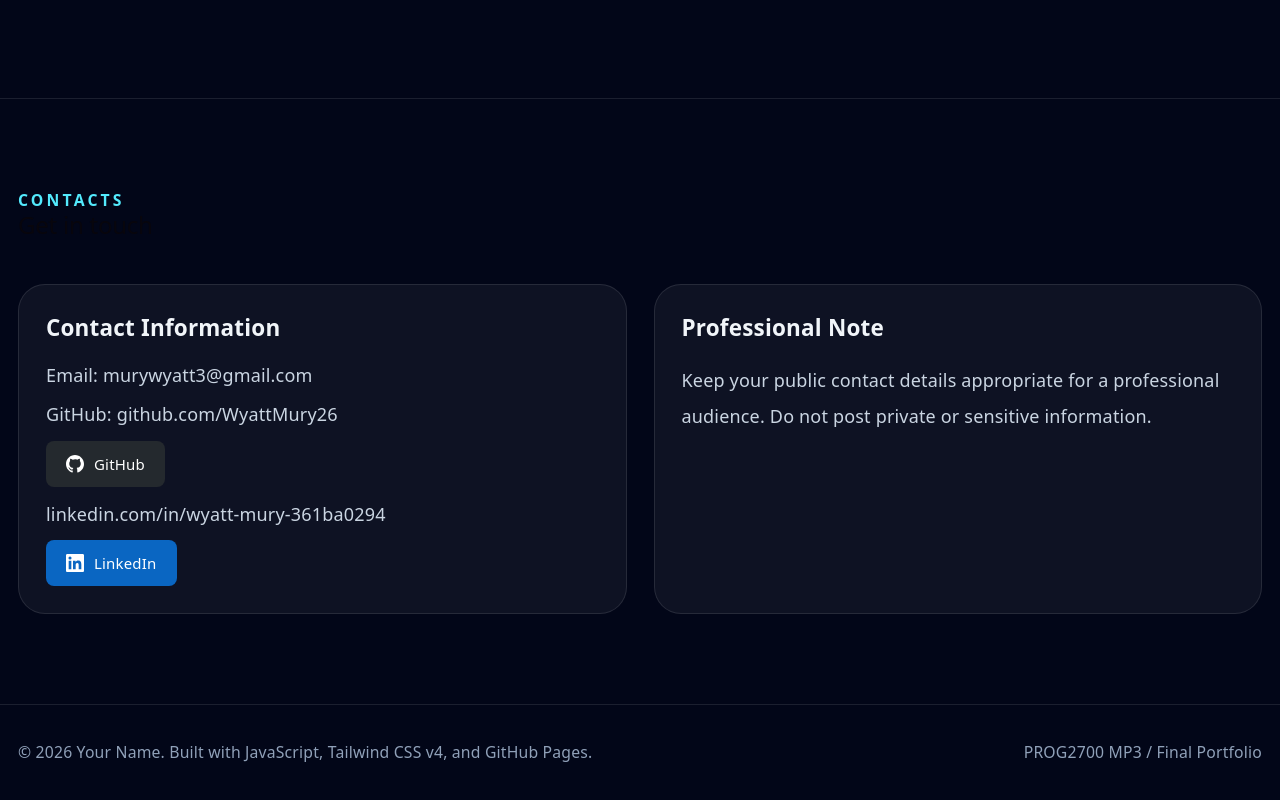
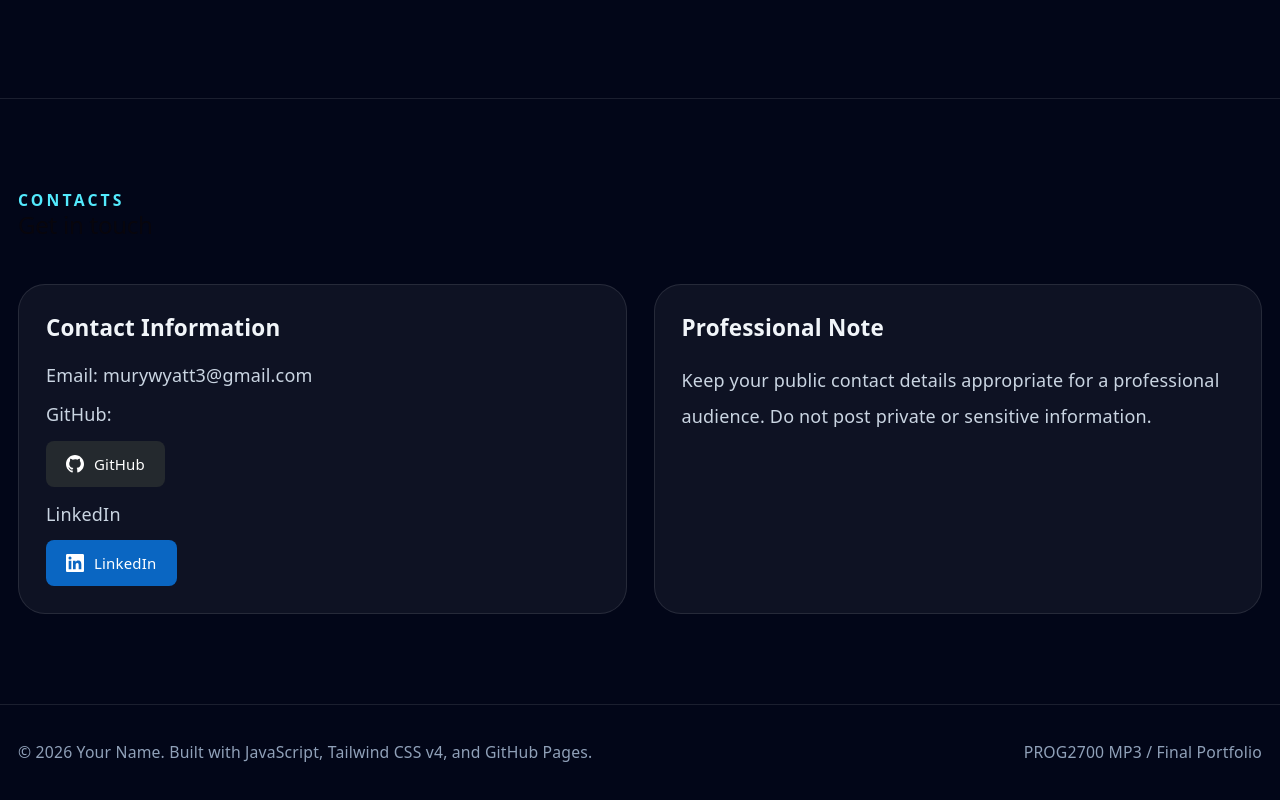
Before and after one commit to WyattMury26/WyattMury-Portfolio, a website built with Vite: page index.html in a window 1280 px wide. Shown: the part 2531-3331 px from the top of the page. Built offline with nearby package versions, Linux system fonts and the light colour scheme; no server answers.

Commit message:
changes to html

```diff
--- a/index.html
+++ b/index.html
@@ -183,14 +183,14 @@
               <li>Email: murywyatt3@gmail.com</li>
               </a>
 
-              <li>GitHub: github.com/WyattMury26</li>
+              <li>GitHub:</li>
               <a href="https://github.com/WyattMury26" target="_blank" rel="noopener noreferrer" style="display: inline-flex; align-items: center; gap: 10px; background: #24292e; color: #fff; text-decoration: none; padding: 10px 20px; border-radius: 8px; font-size: 15px; font-weight: 500;">
                 <svg xmlns="http://www.w3.org/2000/svg" width="18" height="18" viewBox="0 0 24 24" fill="white"><path d="M12 0C5.374 0 0 5.373 0 12c0 5.302 3.438 9.8 8.207 11.387.599.111.793-.261.793-.577v-2.234c-3.338.726-4.033-1.416-4.033-1.416-.546-1.387-1.333-1.756-1.333-1.756-1.089-.745.083-.729.083-.729 1.205.084 1.839 1.237 1.839 1.237 1.07 1.834 2.807 1.304 3.492.997.107-.775.418-1.305.762-1.604-2.665-.305-5.467-1.334-5.467-5.931 0-1.311.469-2.381 1.236-3.221-.124-.303-.535-1.524.117-3.176 0 0 1.008-.322 3.301 1.23A11.509 11.509 0 0 1 12 5.803c1.02.005 2.047.138 3.006.404 2.291-1.552 3.297-1.23 3.297-1.23.653 1.653.242 2.874.118 3.176.77.84 1.235 1.911 1.235 3.221 0 4.609-2.807 5.624-5.479 5.921.43.372.823 1.102.823 2.222v3.293c0 .319.192.694.801.576C20.566 21.797 24 17.3 24 12c0-6.627-5.373-12-12-12z"/></svg>
                   GitHub
               </a>
 
 
-              <li>linkedin.com/in/wyatt-mury-361ba0294</li>
+              <li>LinkedIn</li>
               <a href="https://www.linkedin.com/in/wyatt-mury-361ba0294" target="_blank" rel="noopener noreferrer" style="display: inline-flex; align-items: center; gap: 10px; background: #0A66C2; color: #fff; text-decoration: none; padding: 10px 20px; border-radius: 8px; font-size: 15px; font-weight: 500;">
                 <svg xmlns="http://www.w3.org/2000/svg" width="18" height="18" viewBox="0 0 24 24" fill="white"><path d="M20.447 20.452h-3.554v-5.569c0-1.328-.027-3.037-1.852-3.037-1.853 0-2.136 1.445-2.136 2.939v5.667H9.351V9h3.414v1.561h.046c.477-.9 1.637-1.85 3.37-1.85 3.601 0 4.267 2.37 4.267 5.455v6.286zM5.337
                   7.433a2.062 2.062 0 0 1-2.063-2.065 2.064 2.064 0 1 1 2.063 2.065zm1.782 13.019H3.555V9h3.564v11.452zM22.225 0H1.771C.792 0 0 .774 0 1.729v20.542C0 23.227.792 24 1.771 24h20.451C23.2 24 24 23.227 24 22.271V1.729C24 .774 23.2 0 22.222 0h.003z"/></svg>
```
